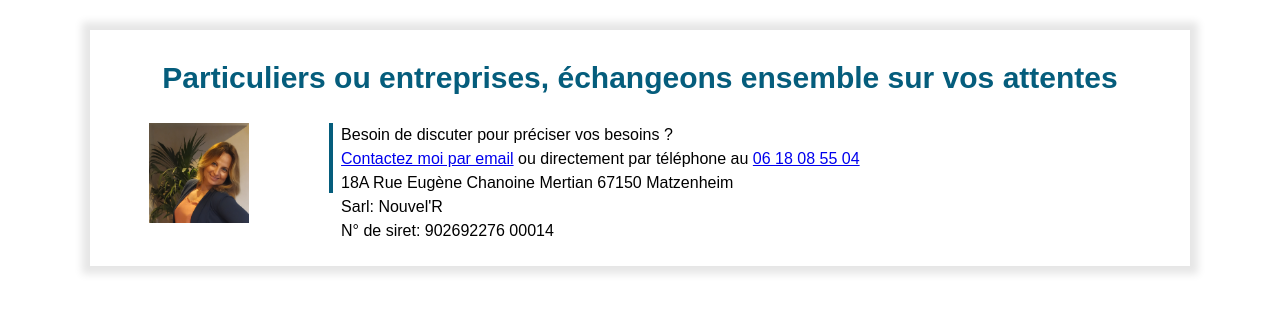
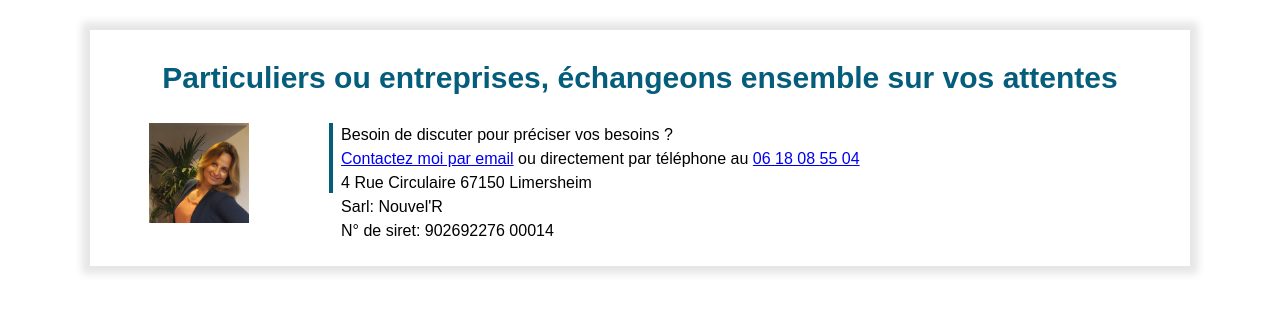
Before and after one commit to LaurentJouron/www.nouvelrsylvatique.fr, a plain HTML site: page contact-frame.html in a window 1280 px wide. Drawn offline with Linux system fonts and the light colour scheme.

Commit message:
Changement d'adresse 15/06/2022

```diff
--- a/contact-frame.html
+++ b/contact-frame.html
@@ -20,8 +20,7 @@
                         <p>Besoin de discuter pour préciser vos besoins ?<br>
                             <a href="mailto:nadia.roesslinger@gmail.com?subject=Contact%20depuis%20NouvelR.com">Contactez moi par email</a> ou directement
                             par téléphone au <a href="tel:+33618085504">06 18 08 55 04</a><br>
-                            18A Rue Eugène Chanoine Mertian 67150
-                            Matzenheim<br>
+                            4 Rue Circulaire 67150 Limersheim<br>
                             Sarl: Nouvel'R <br>
                             N° de siret: 902692276 00014
                         </p>
```
